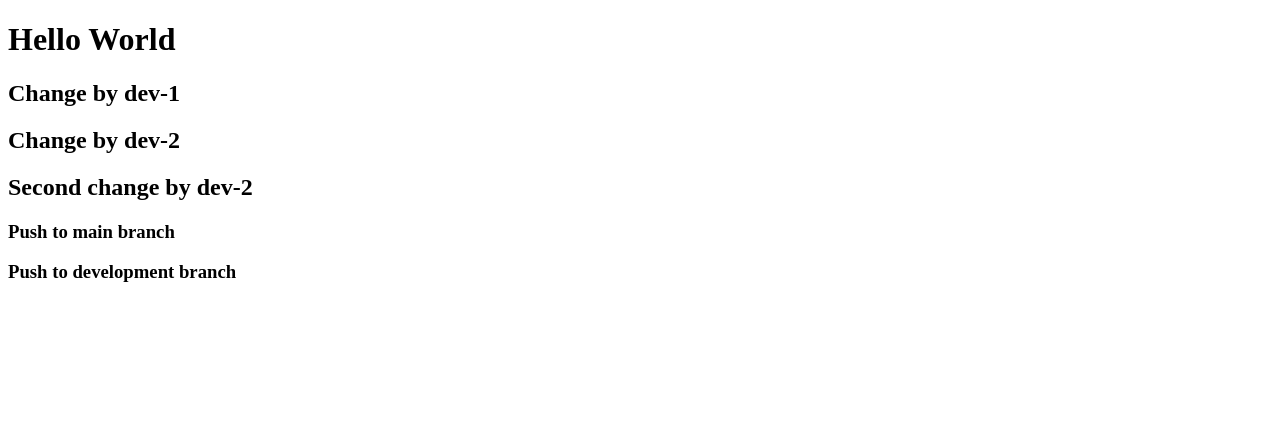
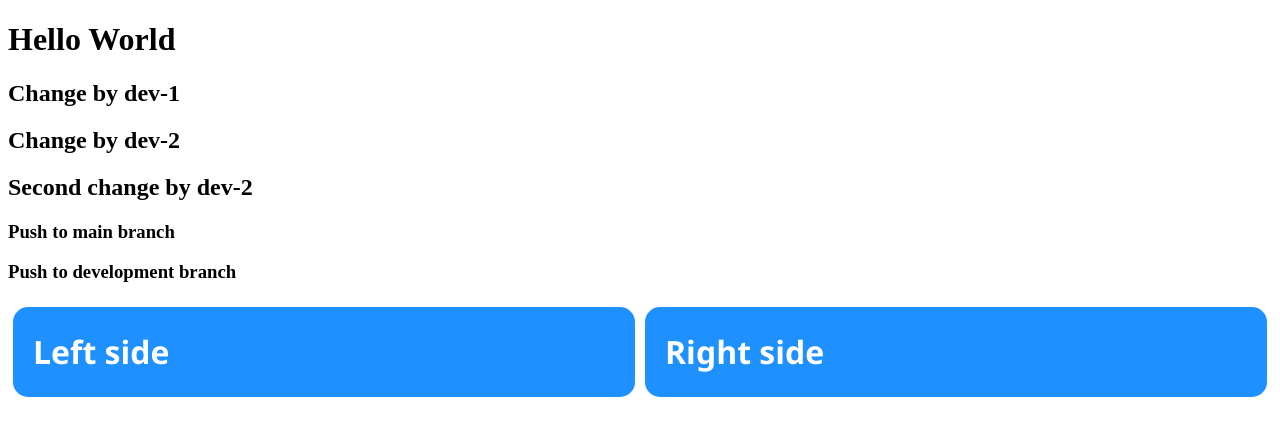
Before and after one commit to Rahad-Ullah/branch-tutorial, a plain HTML site: page index.html in a window 1280 px wide. Drawn offline with Linux system fonts and the light colour scheme.

Commit message:
Cleared Flex box model

```diff
--- a/index.html
+++ b/index.html
@@ -4,6 +4,24 @@
     <meta charset="UTF-8">
     <meta name="viewport" content="width=device-width, initial-scale=1.0">
     <title>Branch Tutorial</title>
+    <style>
+        .container{
+            display: flex;
+        }
+        .container div{
+            background-color: dodgerblue;
+            color: white;
+            font-weight: bolder;
+            font-family: 'Segoe UI', Tahoma, Geneva, Verdana, sans-serif;
+            margin: 5px;
+            width: 100%;
+            flex-wrap: wrap;
+            border-radius: 15px;
+        }
+        .container h1{
+            padding: 2px 20px;
+        }
+    </style>
 </head>
 <body>
     <h1>Hello World</h1>
@@ -12,5 +30,13 @@
     <h2>Second change by dev-2</h2>
     <h3>Push to main branch</h3>
     <h3>Push to development branch</h3>
+    <div class="container">
+        <div>
+            <h1>Left side</h1>
+        </div>
+        <div>
+            <h1>Right side</h1>
+        </div>
+    </div>
 </body>
 </html>
```
